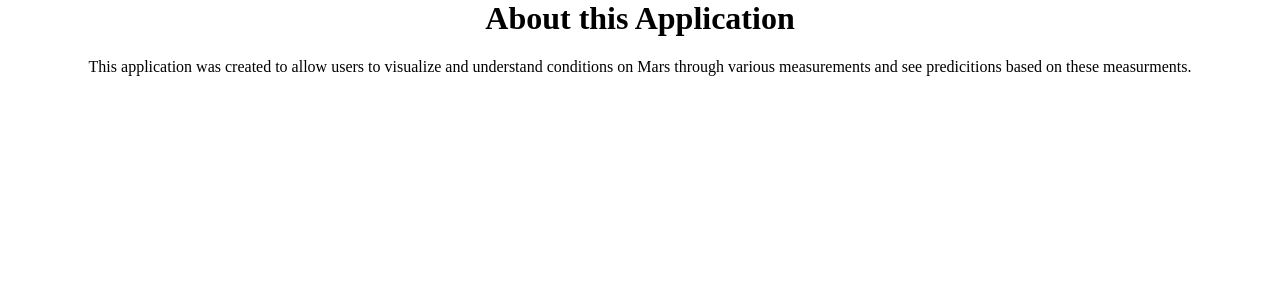
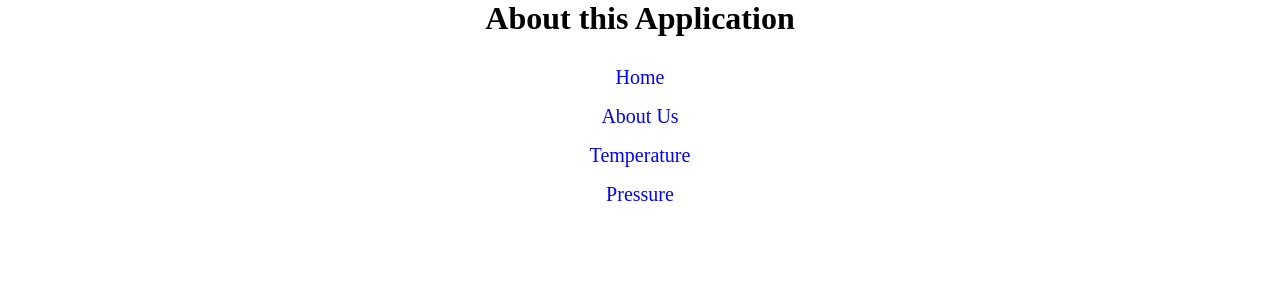
Before and after one commit to keshra123/MarsClimateData, a Flask app: page /aboutthisapplication in a window 1280 px wide. Shown: the top 300 px of the page. Run offline with Flask 2, Linux system fonts and the light colour scheme.

Commit message:
Update about.html

```diff
--- a/templates/about.html
+++ b/templates/about.html
@@ -4,6 +4,14 @@
   </head>
   <body>
     <h1>About this Application</h1>
+      <nav>
+          <ul>
+              <li><a href="/">Home</a></li>
+              <li><a href="aboutthisapplication">About Us</a></li>
+              <li><a href="temperature">Temperature</a></li>
+              <li><a href="pressure">Pressure</a></li>
+          </ul>
+      </nav>
     <p> This application was created to allow users to visualize and understand conditions
         on Mars through various measurements and see predicitions based on these measurments. </p>
   </body>
```
Lines whose indentation alone changed are shown as unchanged.
